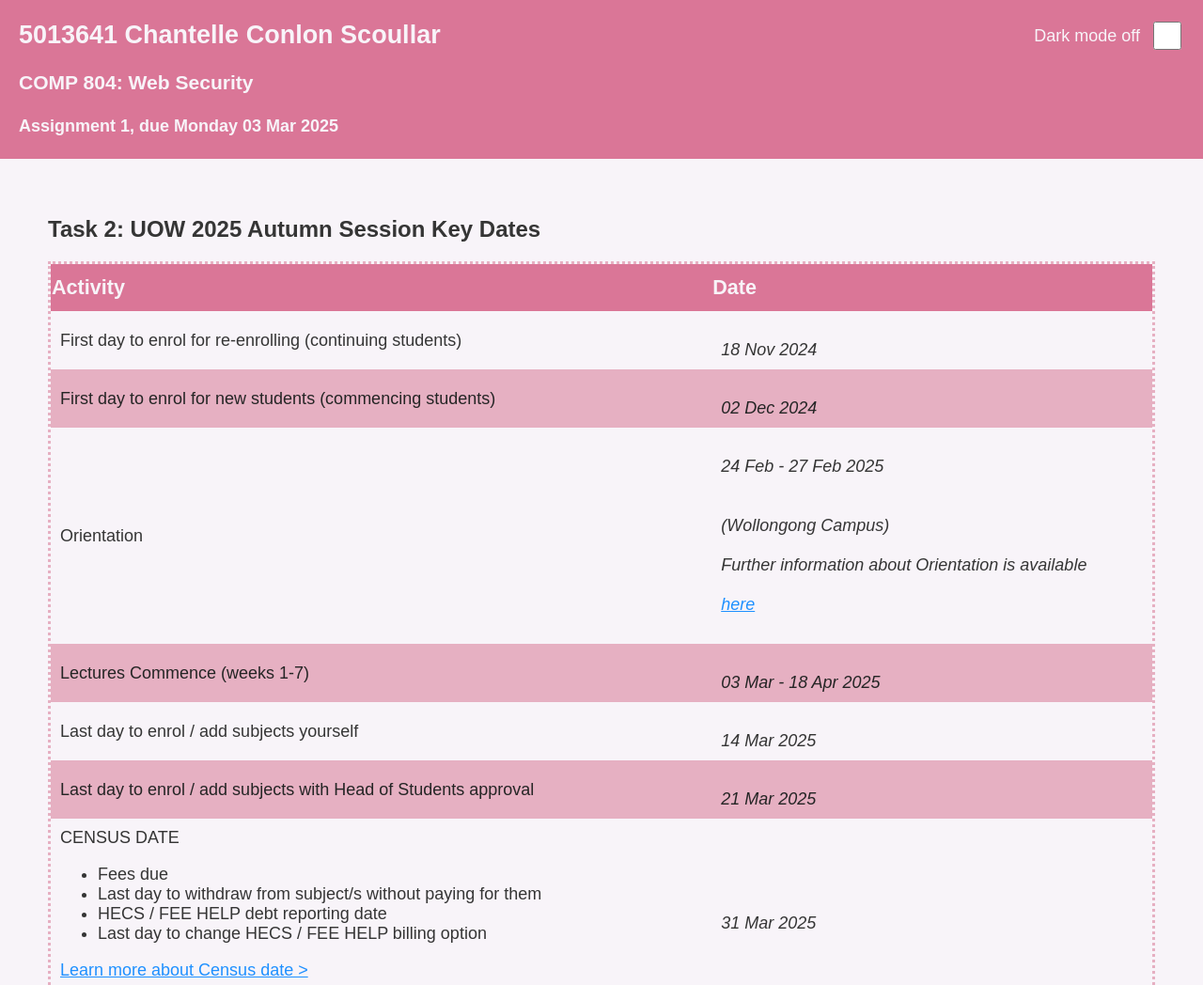
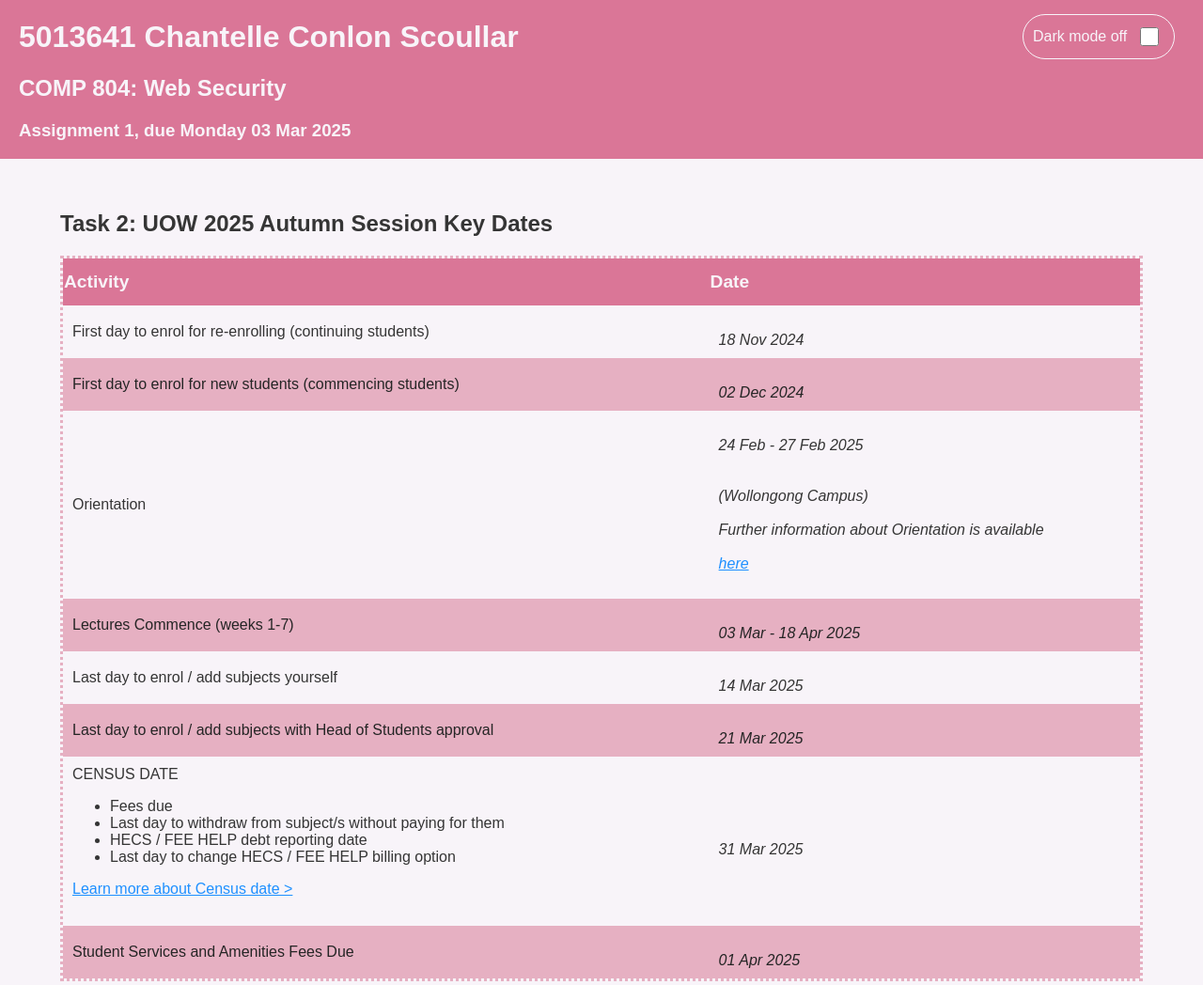
Before and after one commit to 5013641/804A3, a plain HTML site: page index.html in a window 1280 px wide. Shown: the top 1048 px of the page at 94% size. Drawn offline with Linux system fonts and the light colour scheme.

Commit message:
fixed for resizing screen

```diff
--- a/index.html
+++ b/index.html
@@ -21,15 +21,14 @@
 
         body {
             font-family: Arial, sans-serif;
-            padding: 20px;
             transition: background-color 0.3s, color 0.3s;
             background-color: var(--off-white-color);
             color: var(--dark-text-colour);
             margin: 0;
             display: flex;
-            justify-content: center;
+            flex-direction: column;
+            align-items: center;
             height: 100vh;
-            font-size: large;
         }
 
         body.dark-mode {
@@ -65,9 +64,6 @@
             justify-content: space-between;
             padding-left: 20px;
             box-sizing: border-box;
-            position: fixed;
-            top: 0px;
-            right: 0px;
             width: 100%;
         }
 
@@ -77,29 +73,32 @@
         }
 
         #toggleContainer {
-            position: absolute;
-            top: 20px;
-            right: 20px;
             display: flex;
             align-items: center;
             column-gap: 10px;
+            position: fixed;
+            top: 5px;
+            right: 20px;
+            background-color: var(--pink-color);
+            padding: 10px;
+            border-radius: 30px;
+            margin: 10px;
+            border: 1px solid var(--off-white-color);
+            width: 140px;
+        }
+
+        body.dark-mode #toggleContainer {
+            color: var(--dark-text-colour);
+            border: 1px solid var(--dark-grey-color);
+
         }
 
 
         #darkModeToggle {
-            width: 30px;
-            height: 30px;
+            width: 20px;
+            height: 20px;
             accent-color: var(--light-pink-color);
         }
-
-        #content{
-            display: flex;
-            flex-direction: column;
-            align-items: center;
-            width: 100%;
-            margin-bottom: 75px;
-        }
-
 
         /* TASK 2 STYLING */
         caption{
@@ -111,11 +110,12 @@
 
         table{
             text-align: left;
-            width: 95%;
+            width: 90%;
             table-layout: auto;
             align-self: center;
             caption-side: top;
             border-collapse: separate;
+            margin-top: 55px;
         }
 
         td {
@@ -125,7 +125,6 @@
 
 
         #task2Table{
-            margin-top: 210px;
             border: 3px dotted var(--light-pink-color);
             border-spacing: 0;
         }
@@ -257,12 +256,14 @@
         }
 
         @media (max-width: 750px) {
-            #websiteHeader {
-                padding-top: 30px;
-            }
-
             #task3Table img {
                 width: 200px;
+            }
+            #toggleContainer {
+                top: 0px
+            }
+            #websiteHeader {
+                margin-top: 70px;
             }
         }
 
@@ -271,13 +272,6 @@
                 width: 100px;
             }
         }
-
-        @media (max-width: 400px) {
-            #content {
-                margin-top: 60px;
-            }
-        }
-
 
 
     </style>
@@ -357,9 +351,9 @@
     <!-- Task 1 -->
      <header id = "websiteHeader">
             <div>
-                <h2>5013641 Chantelle Conlon Scoullar</h2>
-                <h3>COMP 804: Web Security</h3>
-                <h4>Assignment 1, due Monday 03 Mar 2025</h4>
+                <h1>5013641 Chantelle Conlon Scoullar</h1>
+                <h2>COMP 804: Web Security</h2>
+                <h3>Assignment 1, due Monday 03 Mar 2025</h3>
             </div>
 
 
@@ -374,9 +368,6 @@
                 </input>
             </div>
      </header>
-
-
-    <div id = "content">
 
         <!-- task 2 -->
     <table id = "task2Table">
@@ -873,7 +864,5 @@
             <a id = "animalImageSource"  class = "hide"></a>
         </p>
     </section>
-
-    </div>
 </body>
 </html>
```
Lines whose indentation alone changed are shown as unchanged.
